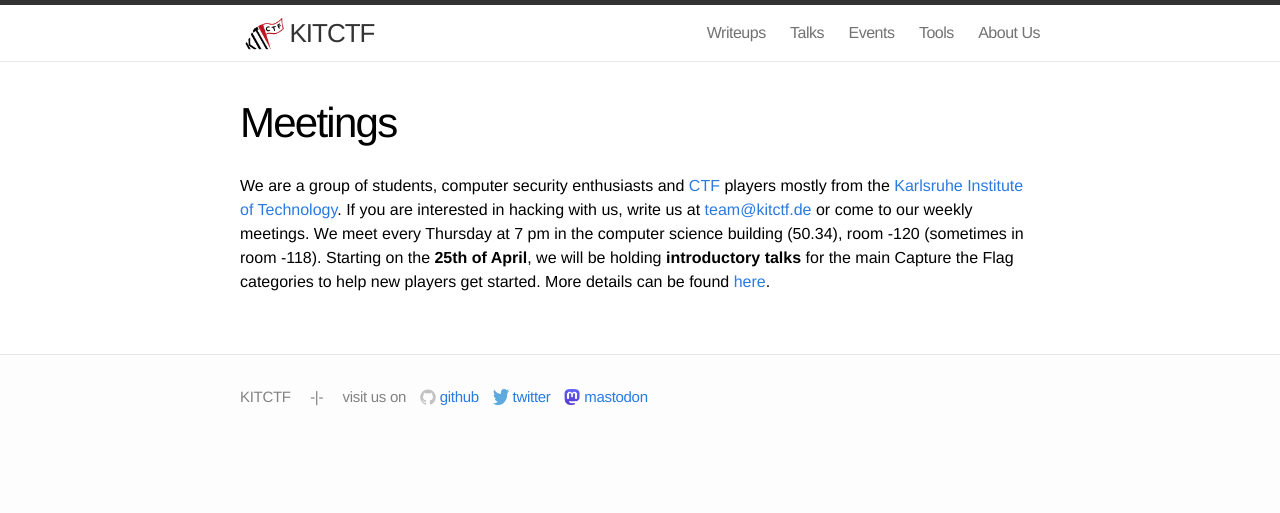
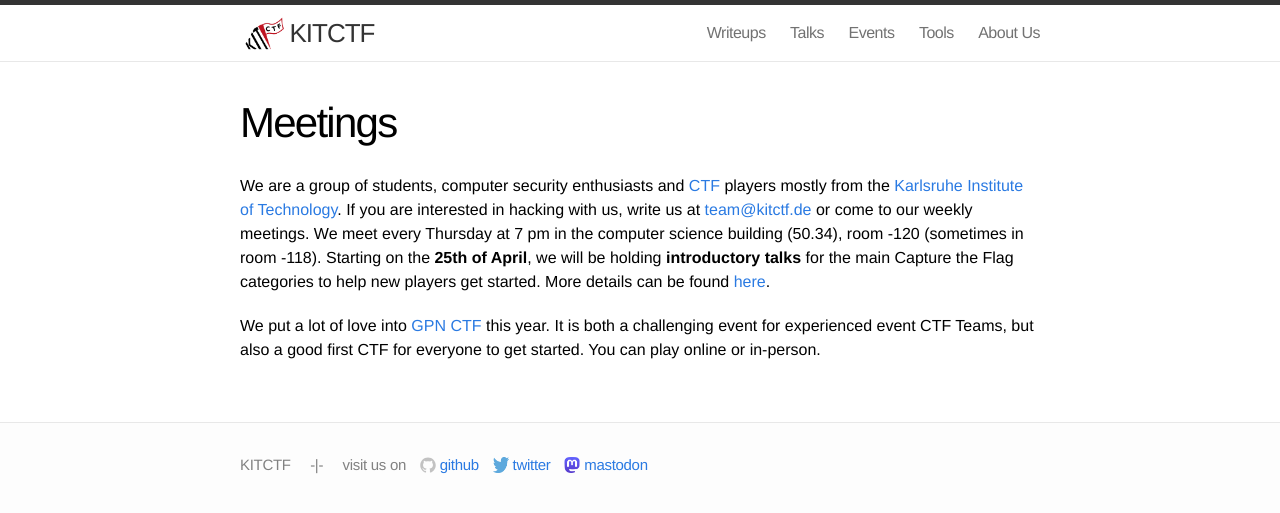
Before and after one commit to kitctf/www, a Jekyll site: the page built from meetings.md, in a window 1280 px wide. Shown: the top 513 px of the page. Built offline with Jekyll 4.4.1, drawn with Linux system fonts in a browser that asks for light colours.

Commit message:
note about GPN CTF main page

```diff
--- a/meetings.md
+++ b/meetings.md
@@ -6,3 +6,5 @@ permalink: /meetings/
 
 We are a group of students, computer security enthusiasts and [CTF](https://ctftime.org/ctf-wtf/) players mostly from the [Karlsruhe Institute of Technology](https://www.kit.edu/english). If you are interested in hacking with us, write us at [team@kitctf.de](mailto:team@kitctf.de) or come to our weekly meetings. We meet every Thursday at 7 pm in the computer science building (50.34), room -120 (sometimes in room -118).
 Starting on the **25th of April**, we will be holding **introductory talks** for the main Capture the Flag categories to help new players get started. More details can be found [here](/intro).
+
+We put a lot of love into [GPN CTF](https://ctf.kitctf.de/) this year. It is both a challenging event for experienced event CTF Teams, but also a good first CTF for everyone to get started. You can play online or in-person.
```
